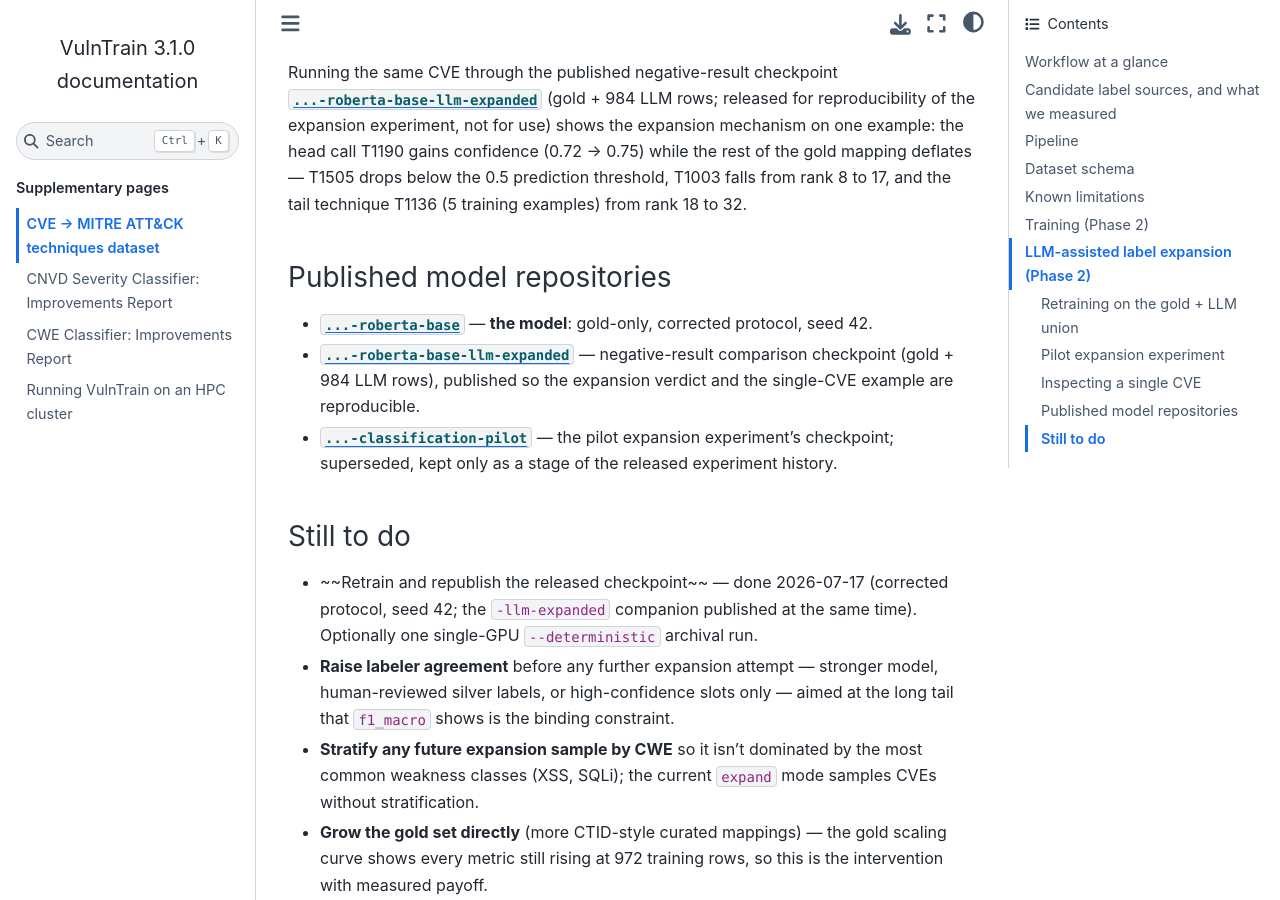
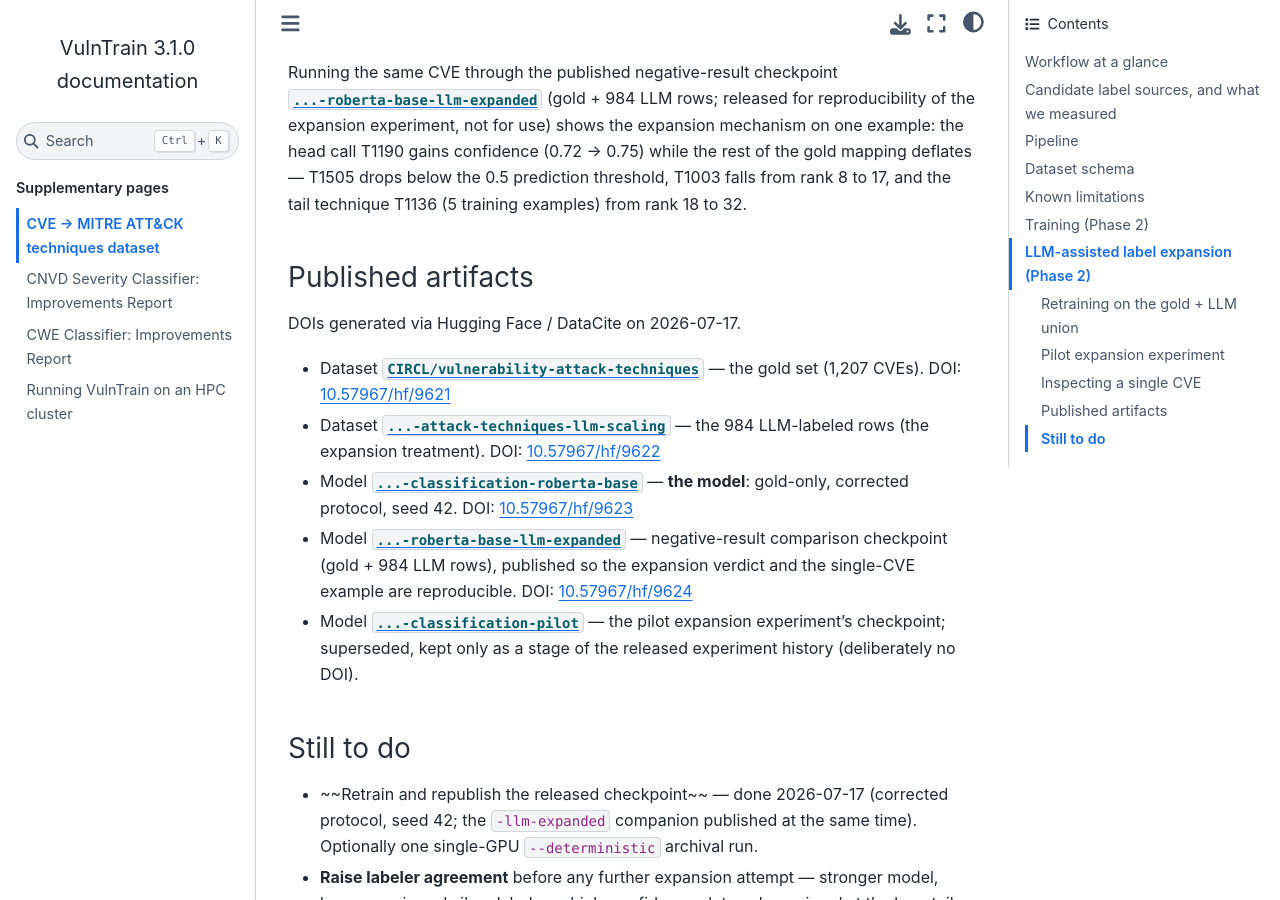
Before and after one commit to vulnerability-lookup/VulnTrain, a Sphinx documentation site: the page built from docs/attack-techniques-dataset.md, in a window 1280 px wide and 900 px high, scrolled down 16921 px. Built offline with Sphinx 7.4.7 and the Sphinx Book theme 1.1.4, drawn with Linux system fonts in a browser that asks for light colours.

Commit message:
chg: [doc] Record DOIs for the published datasets and checkpoints

```diff
--- a/docs/attack-techniques-dataset.md
+++ b/docs/attack-techniques-dataset.md
@@ -668,16 +668,26 @@ mapping deflates — T1505 drops below the 0.5 prediction threshold, T1003
 falls from rank 8 to 17, and the tail technique T1136 (5 training examples)
 from rank 18 to 32.
 
-### Published model repositories
+### Published artifacts
 
-- [`...-roberta-base`](https://huggingface.co/CIRCL/vulnerability-attack-technique-classification-roberta-base)
-  — **the model**: gold-only, corrected protocol, seed 42.
-- [`...-roberta-base-llm-expanded`](https://huggingface.co/CIRCL/vulnerability-attack-technique-classification-roberta-base-llm-expanded)
+DOIs generated via Hugging Face / DataCite on 2026-07-17.
+
+- Dataset [`CIRCL/vulnerability-attack-techniques`](https://huggingface.co/datasets/CIRCL/vulnerability-attack-techniques)
+  — the gold set (1,207 CVEs). DOI:
+  [10.57967/hf/9621](https://doi.org/10.57967/hf/9621)
+- Dataset [`...-attack-techniques-llm-scaling`](https://huggingface.co/datasets/CIRCL/vulnerability-attack-techniques-llm-scaling)
+  — the 984 LLM-labeled rows (the expansion treatment). DOI:
+  [10.57967/hf/9622](https://doi.org/10.57967/hf/9622)
+- Model [`...-classification-roberta-base`](https://huggingface.co/CIRCL/vulnerability-attack-technique-classification-roberta-base)
+  — **the model**: gold-only, corrected protocol, seed 42. DOI:
+  [10.57967/hf/9623](https://doi.org/10.57967/hf/9623)
+- Model [`...-roberta-base-llm-expanded`](https://huggingface.co/CIRCL/vulnerability-attack-technique-classification-roberta-base-llm-expanded)
   — negative-result comparison checkpoint (gold + 984 LLM rows), published
-  so the expansion verdict and the single-CVE example are reproducible.
-- [`...-classification-pilot`](https://huggingface.co/CIRCL/vulnerability-attack-technique-classification-pilot)
+  so the expansion verdict and the single-CVE example are reproducible. DOI:
+  [10.57967/hf/9624](https://doi.org/10.57967/hf/9624)
+- Model [`...-classification-pilot`](https://huggingface.co/CIRCL/vulnerability-attack-technique-classification-pilot)
   — the pilot expansion experiment's checkpoint; superseded, kept only as a
-  stage of the released experiment history.
+  stage of the released experiment history (deliberately no DOI).
 
 ### Still to do
 
```
